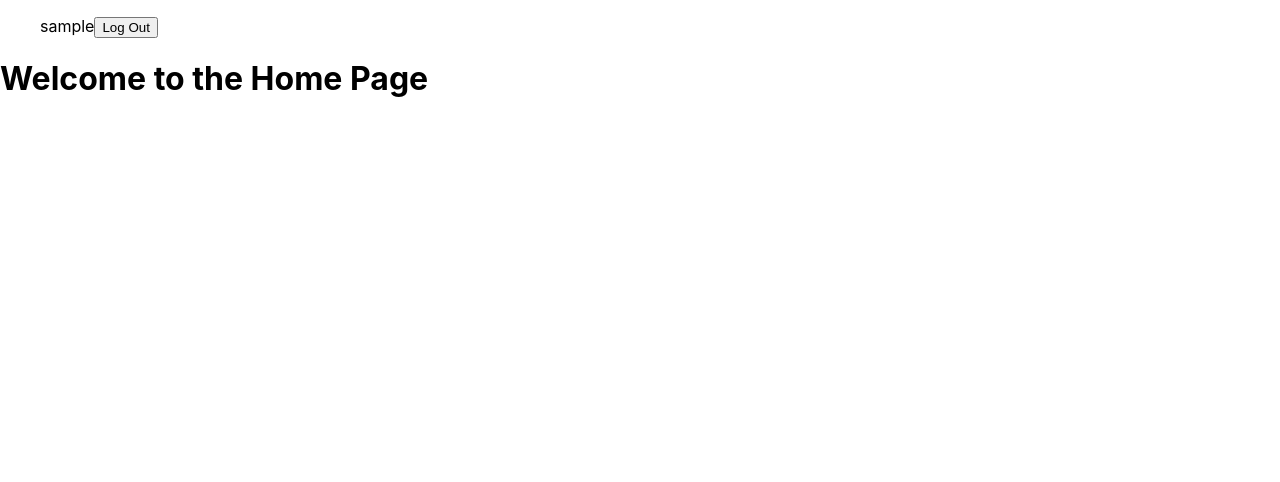
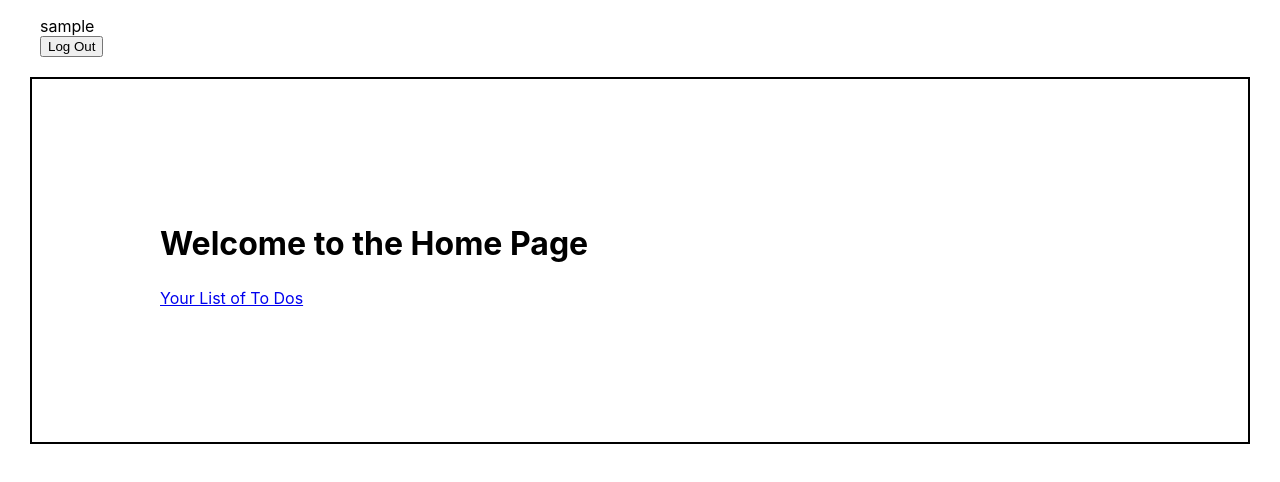
Before and after one commit to scjam/13-auth-front-end, a React (Create React App) app: page / in a window 1280 px wide. Shown: the top 482 px of the page. Built offline with nearby package versions, Linux system fonts and the light colour scheme; sample sign-in values are in the browser's storage.

Commit message:
css additions

```diff
--- a/src/App.css
+++ b/src/App.css
@@ -2,21 +2,17 @@
   text-align: center;
 }
 
-.App-header {
-  background-color: #282c34;
-  min-height: 100vh;
-  display: flex;
-  flex-direction: column;
-  align-items: center;
-  justify-content: center;
-  font-size: calc(10px + 2vmin);
-  color: white;
-}
-
-.App-link {
-  color: #61dafb;
+#main {
+  border: 2px solid black;
+  margin: 20px 30px;
+  padding: 10%;
+  line-height: 200%;
 }
 
 label {
   display: block;
 }
+
+button {
+  display: block;
+}
--- a/src/App.js
+++ b/src/App.js
@@ -48,6 +48,7 @@ export default class App extends Component {
               <button onClick={this.logOut}>Log Out</button>
             </div>
             : <>
+              <Link to="/todos"><div>List of To Dos</div></Link>
               <Link to="/login"><div>Log In Here</div></Link>
               <Link to="/signup"><div>Sign Up Here</div></Link>
             </>}
--- a/src/Home.js
+++ b/src/Home.js
@@ -1,10 +1,12 @@
 import React, { Component } from 'react'
+import { Link } from 'react-router-dom'
 
 export default class Home extends Component {
     render() {
         return (
-            <div>
+            <div id='main'>
                 <h1>Welcome to the Home Page</h1>
+                <Link to="/todos"><div>Your List of To Dos</div></Link>
             </div>
         )
     }
--- a/src/ToDos.js
+++ b/src/ToDos.js
@@ -53,12 +53,12 @@ export default class ToDos extends Component {
     const { todoTask, loading, todos } = this.state;
 
         return (
-            <div>
+            <div id='main'>
                 The To Dos:
                 <form onSubmit={this.handleSubmit}>
                     <label>
-                        Add a to do:
                         <input
+                            placeholder='Add new to do'
                             value={todoTask}
                             onChange={(e) => this.setState({ todoTask: e.target.value })}
                         />
@@ -74,7 +74,7 @@ export default class ToDos extends Component {
                         key={`${todo.todo}${todo.id}${Math.random()}`}
                         style={{textDecoration: todo.completed ? 'line-through' : 'none'}
                         }>
-                    todo: {todo.todo}
+                    {todo.todo}
                     {
                         todo.completed ? '' : <button onClick={() => this.handleCompletedClick(todo.id)}>
                             Complete To Do
```
